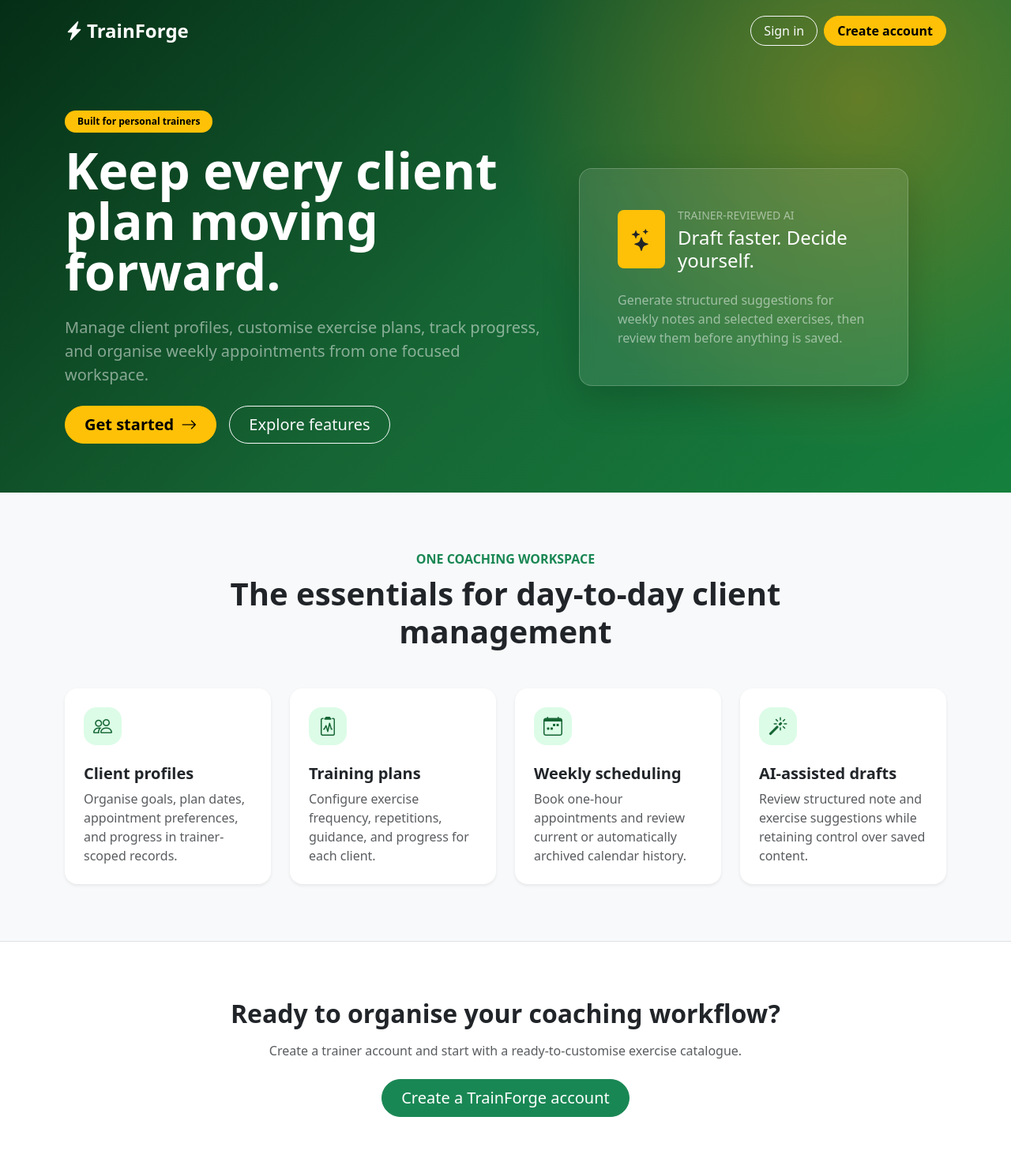
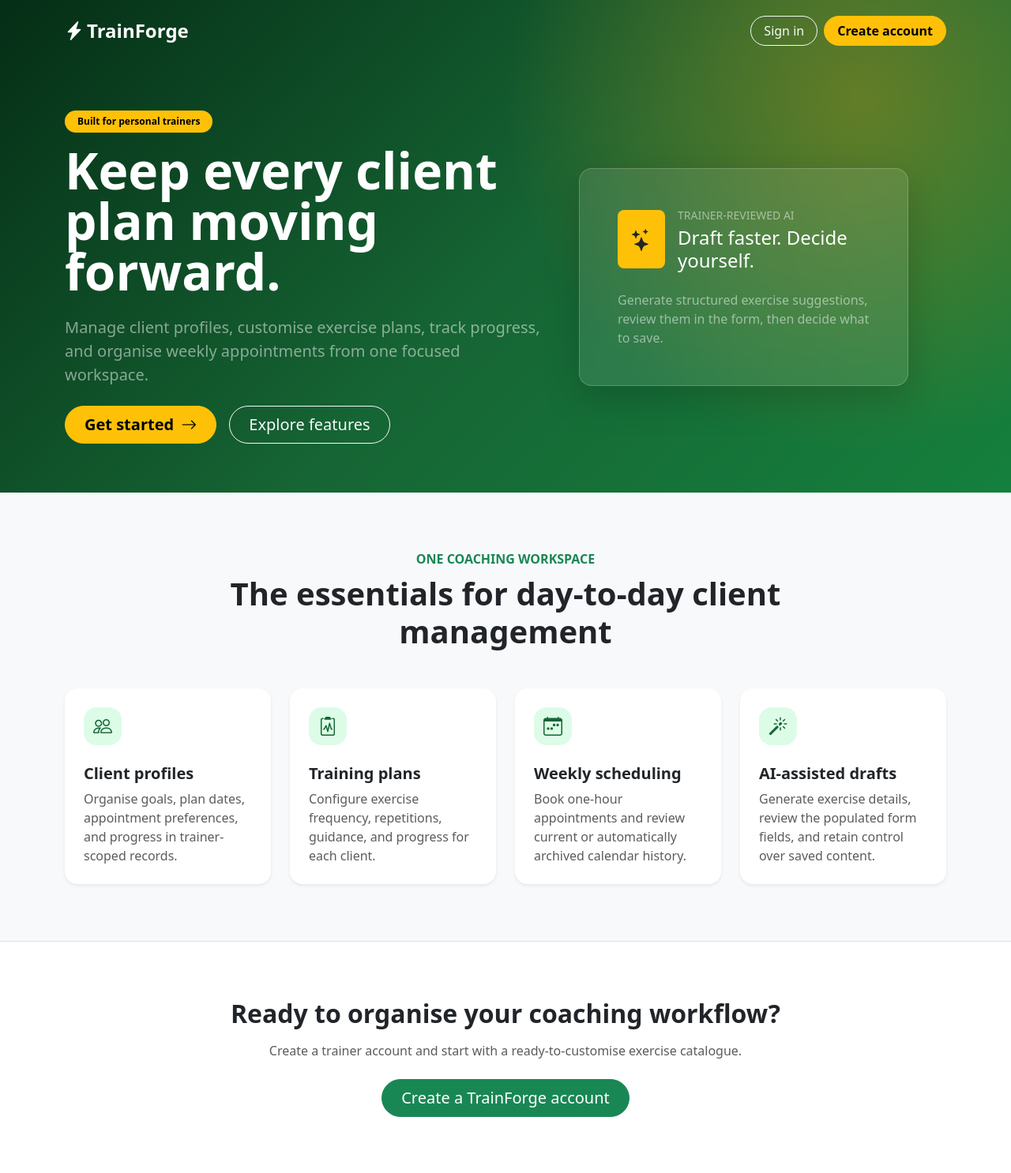
Before and after one commit to Dennylunch/TrainForge, a Django app: page / in a window 1280 px wide. Shown: the top 1486 px of the page at 79% size. Run offline with Django 5.2, Linux system fonts and the light colour scheme.

Commit message:
Remove weekly note AI workflow

```diff
--- a/trainforgeapp/templates/all_clients.html
+++ b/trainforgeapp/templates/all_clients.html
@@ -145,10 +145,6 @@
                                     <div class="row pt-3">
                                         {% for plan in client.clientplan_set.all %}
                                             {% if not plan.is_archived %}
-                                                <!-- AI generative feature -->
-                                                <div class="mb-4">{% include "partials/_note_section.html" %}</div>
-                                                <!-- Embeds the AI Plan partial into the full page -->
-
                                                 <h5 class="text-center pt-1"><b><u>Detailed exercise plans</u></b></h5>
                                                 {% for p_exercise in plan.planexercise_set.all %}
                                                     {% if not p_exercise.is_archived %}
--- a/trainforgeapp/templates/index.html
+++ b/trainforgeapp/templates/index.html
@@ -69,7 +69,7 @@
                   <h2 class="h4 mb-0">Draft faster. Decide yourself.</h2>
                 </div>
               </div>
-              <p class="mb-0 text-white-50">Generate structured suggestions for weekly notes and selected exercises, then review them before anything is saved.</p>
+              <p class="mb-0 text-white-50">Generate structured exercise suggestions, review them in the form, then decide what to save.</p>
             </div>
           </div>
         </div>
@@ -117,7 +117,7 @@
                 <div class="card-body p-4">
                   <span class="feature-icon mb-4"><i class="bi bi-magic"></i></span>
                   <h3 class="h5 fw-bold">AI-assisted drafts</h3>
-                  <p class="text-body-secondary mb-0">Review structured note and exercise suggestions while retaining control over saved content.</p>
+                  <p class="text-body-secondary mb-0">Generate exercise details, review the populated form fields, and retain control over saved content.</p>
                 </div>
               </article>
             </div>
--- a/trainforgeapp/templates/privacy_policy.html
+++ b/trainforgeapp/templates/privacy_policy.html
@@ -28,7 +28,7 @@
                         <p>Information is used to authenticate trainers, manage client records, create and track training plans, schedule appointments and provide the features requested by the trainer. Please only enter information that is relevant to those purposes.</p>
 
                         <h2 class="h5 text-success mt-4">AI-assisted suggestions</h2>
-                        <p>When a trainer chooses an AI suggestion feature, selected training-plan information may be sent to the AI service configured for this deployment to generate suggested notes or exercise-plan ideas. AI output is a suggestion only and should be reviewed by the trainer before use. Do not enter information that is unnecessary for the requested suggestion.</p>
+                        <p>When a trainer chooses the AI suggestion feature, selected training-plan information may be sent to the AI service configured for this deployment to generate suggested exercise frequency, repetitions and guidance. AI output is a suggestion only and should be reviewed by the trainer before use. Do not enter information that is unnecessary for the requested suggestion.</p>
 
                         <h2 class="h5 text-success mt-4">Access and sharing</h2>
                         <p>TrainForge is designed so that trainers access records associated with their own accounts. Information may also be processed by hosting, database, authentication and AI-service providers needed to operate the service, or disclosed where required by law. A provider may process information outside Australia depending on the deployment configuration.</p>
--- a/trainforgeapp/templates/terms_of_service.html
+++ b/trainforgeapp/templates/terms_of_service.html
@@ -28,7 +28,7 @@
                         <p>TrainForge supports training administration only. It does not provide medical diagnosis, emergency support or professional medical advice. Trainers and clients should seek qualified medical advice where appropriate, especially before starting or changing an exercise program.</p>
 
                         <h2 class="h5 text-success mt-4">AI suggestions</h2>
-                        <p>AI-generated notes and exercise-plan suggestions are optional and are not guaranteed to be accurate, complete or suitable for a particular person. Trainers must review all suggestions and remain responsible for decisions made using them.</p>
+                        <p>AI-generated exercise-plan suggestions are optional and are not guaranteed to be accurate, complete or suitable for a particular person. Trainers must review all suggestions and remain responsible for decisions made using them.</p>
 
                         <h2 class="h5 text-success mt-4">Acceptable use</h2>
                         <p>You must not use TrainForge to misuse another person's information, bypass access controls, interfere with the service, upload unlawful content or use the service for any purpose that breaches applicable law or another person's rights.</p>
--- a/trainforgeapp/urls.py
+++ b/trainforgeapp/urls.py
@@ -25,8 +25,5 @@ urlpatterns = [
     path("schedule/", views.schedule, name="schedule"),
     path("schedule/appointments/delete/<int:pk>/", views.delete_appointment, name="delete_appointment"),
 
-    path("suggest_ai_note/<int:client_id>/", views.suggest_ai_note, name="suggest_ai_note"),
-    path("select_ai_note/<int:client_id>/", views.select_ai_note, name="select_ai_note"),
-
     path("suggest_ai_plan_customization/<int:client_id>/", views.suggest_ai_plan_customization, name="suggest_ai_plan_customization"),
 ]
--- a/trainforgeapp/views.py
+++ b/trainforgeapp/views.py
@@ -39,10 +39,6 @@ def log_ai_generation_error(feature: str, error: Exception) -> None:
     """Log an AI failure reason without including an API key."""
     safe_message = re.sub(r"sk-[A-Za-z0-9_-]+", "[REDACTED_API_KEY]", str(error))
     logger.error("%s failed (%s): %s", feature, type(error).__name__, safe_message)
-
-class AINoteSuggestions(BaseModel):
-    # This defines a list of strings
-    suggestions: List[str] = Field(description="List of AI-generated weekly training notes alternatives")
 
 class AIExercisePlanSuggestions(BaseModel):
     ex_p_sug: List[list[str]] = Field(description="1个nested list, 它内部的每一个'[]'都代表一个运动项目，内部'[]'中有四个数据, 分别为运动项目名称, frequency[纯正整数(datatype: int)], repetition(纯正整数(datatype: int), 以及description[文本、数字、特殊符号的组合(datatype: str)]")
@@ -563,99 +559,6 @@ def additional_login_view(request):
 
 
 @login_required
-def suggest_ai_note(request, client_id):
-    client_user = get_object_or_404(UserDetail, user=request.user, role='trainer')
-    client = get_object_or_404(Client, id=client_id, user=client_user)
-    client_plan = get_object_or_404(ClientPlan, client=client, is_archived=False)
-    plan_exercises = PlanExercise.objects.filter(client_plan=client_plan, is_archived=False)
-
-    c_weight = f"Current weight: {client.current_weight}"
-    t_weight = f"Target weight: {client.target_weight}"
-    start_date = f"Training plan start date: {client_plan.start_date}"
-    end_date = f"Training plan end date: {client_plan.end_date}"
-    plan_exercise_spec = "Preferred (selected) planning exercises: "
-
-    if client.goal_description:
-        training_goal = "Training goal: " + client.goal + ', ' + client.goal_description
-    else:
-        training_goal = "Training goal: " + client.goal
-
-    for i in plan_exercises:
-        plan_exercise_spec += f"exercise item: {i.user_exercise.exercise_name_copy}\n"
-        plan_exercise_spec += f"frequency: {i.frequency}\n"
-        plan_exercise_spec += f"repetition: {i.repetition}\n"
-        plan_exercise_spec += f"description: {i.description or 'not provided'}\n\n"
-
-    # Define the structured output parser using your schema
-    parser = JsonOutputParser(pydantic_object=AINoteSuggestions)
-
-    # Define the prompt
-    prompt = PromptTemplate(
-        template=(
-            "You are a professional personal trainer.\n"
-            "Your objective is to draw on your professional expertise and teaching experience to create a tailored weekly exercise plan for the following client.\n"
-            "Generate 3 training note alternatives based on the client information below.\n\n"
-            "{format_instructions}\n\n"
-            "Return exactly one valid JSON object that follows the required format. "
-            "Do not include Markdown fences, explanations, or any text outside the JSON object.\n\n"
-            "client_information: \n"
-            "{c_weight}\n"
-            "{t_weight}\n"
-            "{start_date}\n"
-            "{end_date}\n"
-            "{plan_exercise_spec}\n"
-            "{training_goal}\n"
-        ),
-        input_variables=["c_weight", "t_weight", "start_date", "end_date", "plan_exercise_spec", "training_goal"],
-        partial_variables={"format_instructions": parser.get_format_instructions()},
-    )
-
-    # Set up the chain
-    llm = ChatOpenAI(
-        api_key=settings.OPENAI_API_KEY,
-        base_url=settings.OPENAI_BASE_URL,
-        model=settings.OPENAI_MODEL,
-        temperature=0,
-    )
-    chain = prompt | llm | parser
-
-    try:
-        result = chain.invoke({"c_weight":c_weight , "t_weight":t_weight , "start_date":start_date , "end_date":end_date ,
-                                "plan_exercise_spec":plan_exercise_spec , "training_goal": training_goal})
-        suggestions = result["suggestions"]
-    except Exception as error:
-        log_ai_generation_error("AI weekly-note generation", error)
-        suggestions = []
-
-    # Return ONLY the partial template — HTMX will insert it into the page
-    return render(request, "partials/_note_suggestions.html", {
-        "suggestions": suggestions,
-        "client":client,
-        "plan":client_plan,
-    })
-
-
-@login_required
-def select_ai_note(request, client_id):
-    new_note = request.POST.get("newnote")
-    client_user = get_object_or_404(UserDetail, user=request.user, role='trainer')
-    client = get_object_or_404(Client, id=client_id, user=client_user)
-    client_plan = get_object_or_404(ClientPlan, client=client, is_archived=False)
-
-    client_plan.weekly_notes = new_note
-    client_plan.save()
-
-    # Return the updated bio section — HTMX replaces the old one
-    return render(request, "partials/_note_section.html", {
-        "client": client,
-        "plan": client_plan,
-    })
-
-
-
-
-
-@login_required
 def suggest_ai_plan_customization(request, client_id):
     client_user = get_object_or_404(UserDetail, user=request.user, role='trainer')
     client = get_object_or_404(Client, id=client_id, user=client_user)
```
Also changed, not shown: trainforgeapp/templates/partials/_note_section.html (deleted, +0 -18 lines), trainforgeapp/templates/partials/_note_suggestions.html (deleted, +0 -17 lines), README.md.
